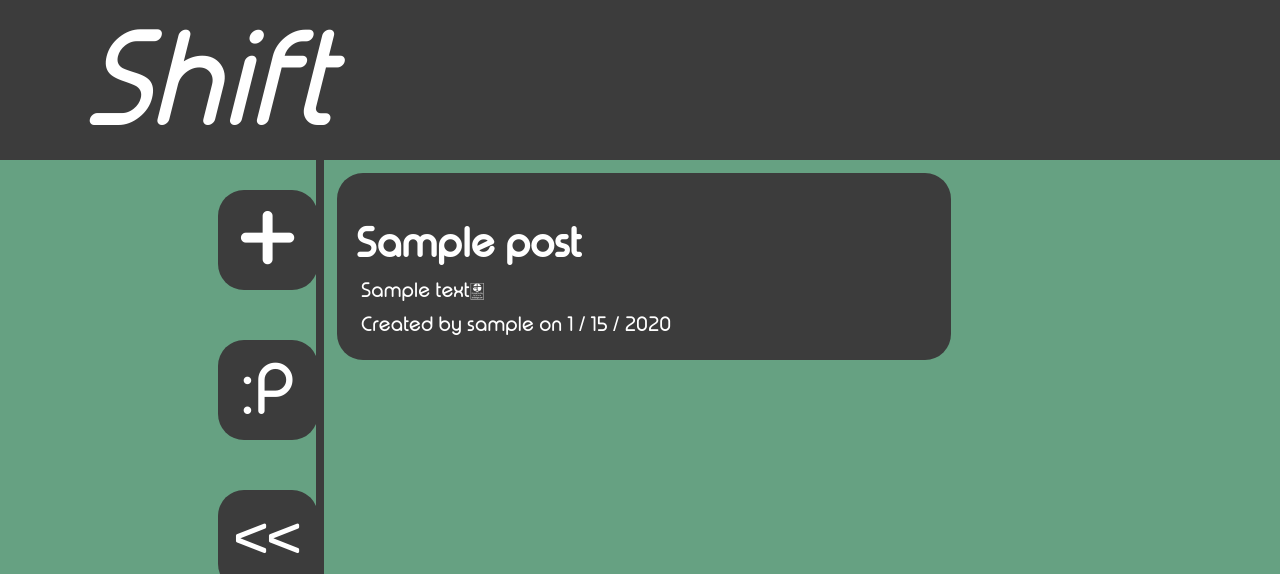
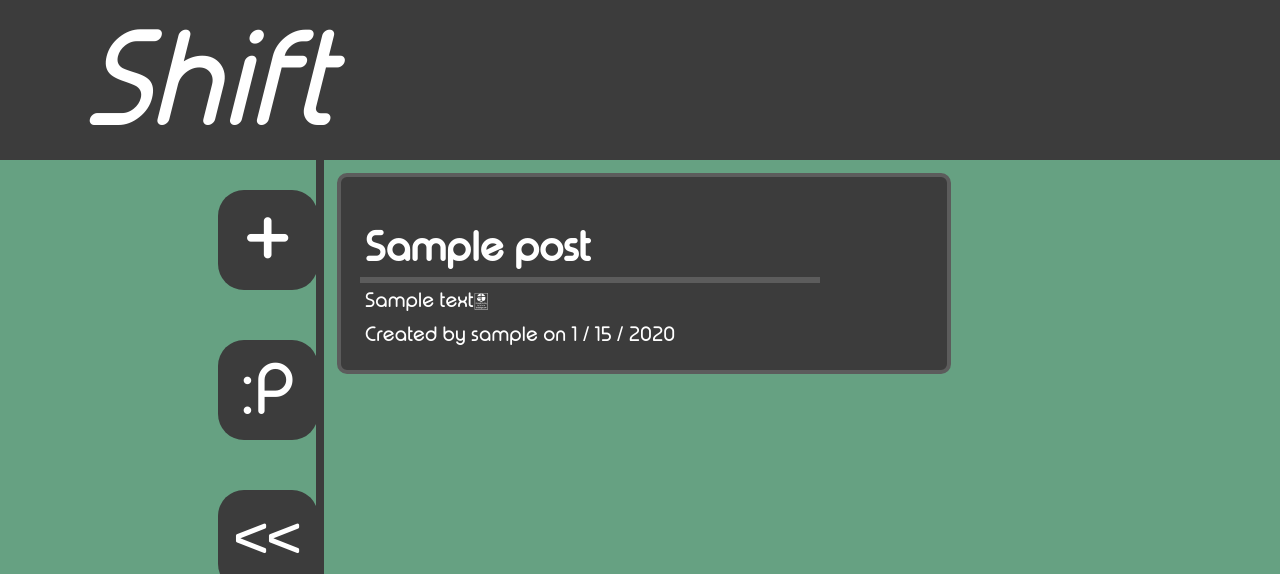
Before and after one commit to 4b3c/youShift, a Django app: page / in a window 1280 px wide. Shown: the top 574 px of the page. Run offline with Django 4.2, Linux system fonts and the light colour scheme; a user stored in the database is signed in; tables that the repository leaves empty hold one stand-in row (values such as "Sample post").

Commit message:
slight post touch up

```diff
--- a/shift/hacks/templates/hacks/home.html
+++ b/shift/hacks/templates/hacks/home.html
@@ -22,7 +22,8 @@
         <div class="post-container">
             {% for post in shift_posts %}
             <div class="shift-post">
-                <h1 style="margin-bottom: 5px;">{{ post.title }}</h1>
+                <h1 style="margin-bottom: 5px; margin-left: 5px">{{ post.title }}</h1>
+                <hr style="border: 3px solid #5C5C5C; width: 80%; margin: 0%;">
                 <p style="margin: 5px">{{ post.content }}</p>
                 <p style="margin: 5px">Created by {{ post.author.username }} on {{ post.created_at.month }} / {{ post.created_at.day }} / {{ post.created_at.year }}</p>
             </div>
--- a/shift/hacks/templates/hacks/myhome.html
+++ b/shift/hacks/templates/hacks/myhome.html
@@ -21,7 +21,8 @@
         <div class="post-container">
             {% for post in shift_posts %}
             <div class="shift-post">
-                <h1 style="margin-bottom: 5px;">{{ post.title }}</h1>
+                <h1 style="margin-bottom: 5px; margin-left: 5px">{{ post.title }}</h1>
+                <hr style="border: 3px solid #5C5C5C; width: 80%; margin: 0%;">
                 <p style="margin: 5px">{{ post.content }}</p>
                 <p style="margin: 5px">Created by {{ post.author.username }} on {{ post.created_at.month }} / {{ post.created_at.day }} / {{ post.created_at.year }}</p>
             </div>
--- a/shift/static/styles.css
+++ b/shift/static/styles.css
@@ -145,7 +145,7 @@ input[type="submit"]:hover {
   margin-bottom: 740px;
   width: 100px;
   height: 100px;
-  font-size: 110px;
+  font-size: 85px;
   font-style: normal;
   border-radius: 26px;
   display: flex;
@@ -174,7 +174,8 @@ input[type="submit"]:hover {
   height: auto;
   font-size: 20px;
   font-style: normal;
-  border-radius: 26px;
+  border-radius: 10px;
+  border: 4px solid #5C5C5C;
   display: flex;
   justify-content: center;
   text-decoration: none;
```
